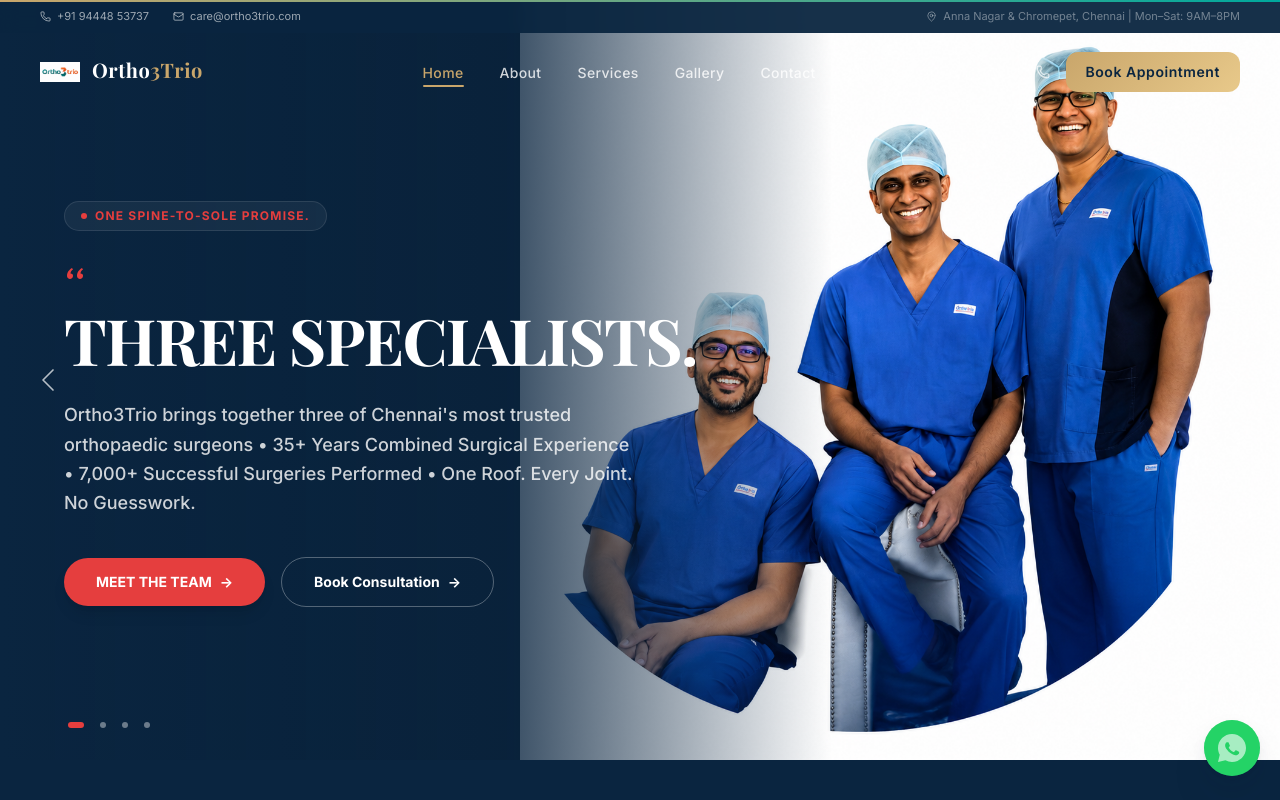
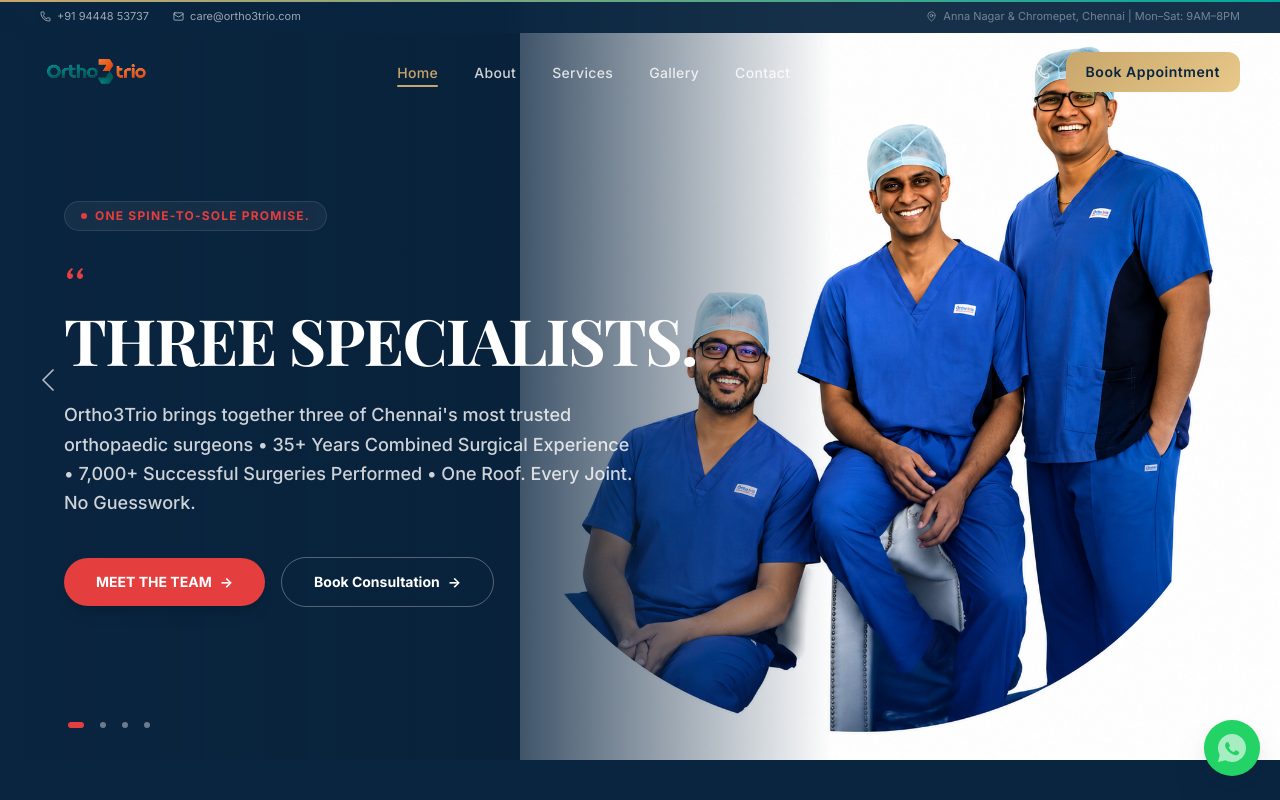
Before and after one commit to yakash4658r/Orthopedic, a React (Vite) app: page / in a window 1280 px wide. Shown: the top 800 px of the page. Built offline with nearby package versions, Linux system fonts and the light colour scheme; a web font is replaced by a local one.

Commit message:
Remove white background from logo and increase size across components

```diff
--- a/src/components/Footer.tsx
+++ b/src/components/Footer.tsx
@@ -52,11 +52,10 @@
 
         {/* Col 1 — Brand */}
         <div>
-          <div className="flex items-center gap-3 mb-4">
-            <div className="w-10 h-10 flex items-center justify-center">
-              <img src={import.meta.env.BASE_URL + 'logo.png'} alt="Ortho3Trio Logo" className="w-full h-full object-contain" />
+          <div className="flex items-center mb-6">
+            <div className="h-10 sm:h-12 flex items-center justify-center">
+              <img src={import.meta.env.BASE_URL + 'logo.png'} alt="Ortho3Trio Logo" className="h-full w-auto object-contain" />
             </div>
-            <span className="font-heading text-white text-xl font-bold">Ortho<span style={{ color: '#C9A66B' }}>3Trio</span></span>
           </div>
           <p className="text-white/40 text-sm leading-relaxed mb-5">
             Chennai's premier multi-specialty orthopaedic destination. Fellowship-trained surgeons. World-class outcomes.
--- a/src/components/Navbar.tsx
+++ b/src/components/Navbar.tsx
@@ -74,13 +74,9 @@
         <div className="max-w-7xl mx-auto px-6 lg:px-10 flex items-center justify-between h-[72px]">
 
           {/* Logo */}
-          <NavLink to="/" className="flex items-center gap-3 group">
-            <div className="w-10 h-10 flex items-center justify-center transition-transform duration-300 group-hover:scale-110">
-              <img src={import.meta.env.BASE_URL + 'logo.png'} alt="Logo" className="w-full h-full object-contain" />
-            </div>
-            <div>
-              <span className="font-heading text-white text-xl font-bold tracking-wide leading-none">Ortho</span>
-              <span className="font-heading text-xl font-bold tracking-wide leading-none" style={{ color: '#C9A66B' }}>3Trio</span>
+          <NavLink to="/" className="flex items-center group">
+            <div className="h-10 sm:h-12 lg:h-14 flex items-center justify-center transition-transform duration-300 group-hover:scale-105">
+              <img src={import.meta.env.BASE_URL + 'logo.png'} alt="Ortho3Trio Logo" className="h-full w-auto object-contain" />
             </div>
           </NavLink>
 
--- a/src/components/PageLoader.tsx
+++ b/src/components/PageLoader.tsx
@@ -30,9 +30,9 @@
               initial={{ rotateY: 90 }}
               animate={{ rotateY: 0 }}
               transition={{ duration: 0.8, delay: 0.2, ease: [0.16, 1, 0.3, 1] }}
-              className="w-16 h-16 flex items-center justify-center mb-6"
+              className="h-16 flex items-center justify-center mb-6"
             >
-              <img src={import.meta.env.BASE_URL + 'logo.png'} alt="Logo" className="w-full h-full object-contain" />
+              <img src={import.meta.env.BASE_URL + 'logo.png'} alt="Logo" className="h-full w-auto object-contain" />
             </motion.div>
 
             {/* Text */}
```
Also changed, not shown: public/logo.png.
